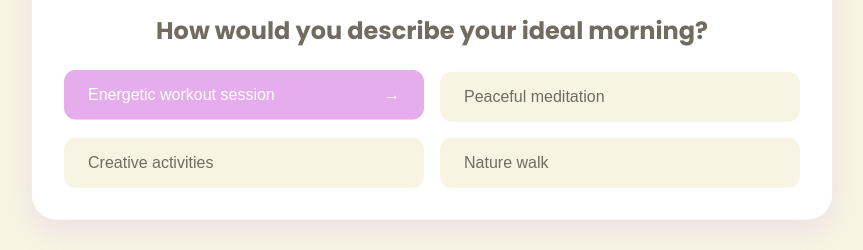
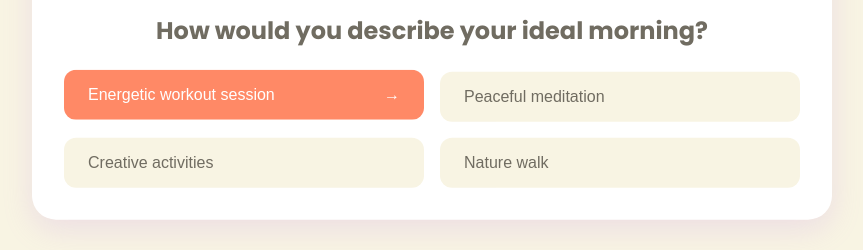
Before and after one commit to ayarimanel/Perfume, a plain HTML site: page index.html in a window 1280 px wide. In both pictures the pointer is over the button "Energetic workout session". Shown: the part 550-800 px from the top of the page, without its empty margins (208-1071 px from the left). Drawn offline with Linux system fonts and the light colour scheme.

Commit message:
Update style.css

```diff
--- a/style.css
+++ b/style.css
@@ -143,7 +143,7 @@ h1 {
 }
 
 .option-button:hover {
-    background: #E6ADEC;
+    background: #FF8966;
     color: white;
     transform: translateY(-2px);
 }
```
